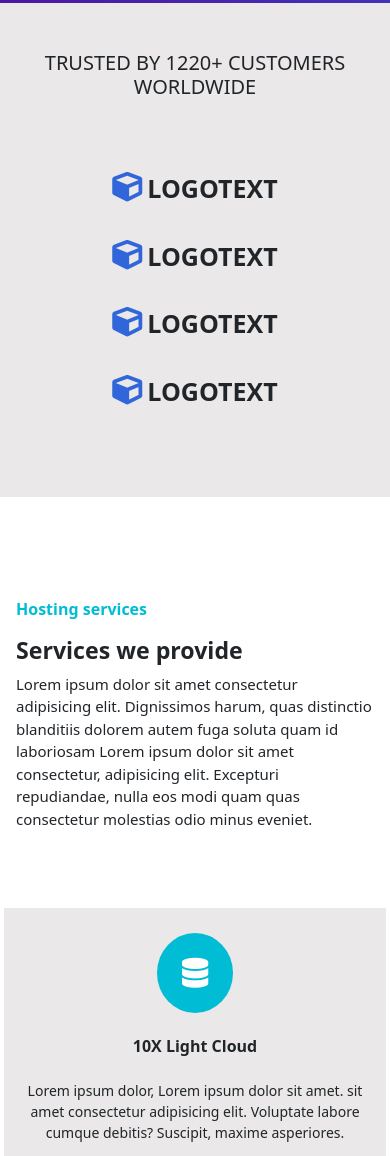
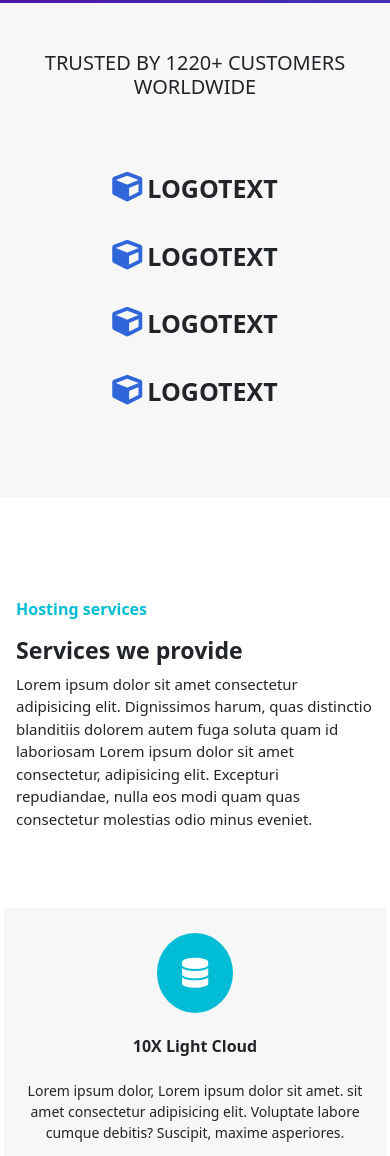
Before and after one commit to sourav-bytes/host, a plain HTML site: page index.html in a window 390 px wide. Shown: the part 841-1997 px from the top of the page. Drawn offline with Linux system fonts and the light colour scheme.

Commit message:
Update project14.css

```diff
--- a/project14.css
+++ b/project14.css
@@ -58,7 +58,7 @@
     padding-top: 130px;
 }
 .sec-2{
-    background:#eae8e8;
+    background:#F7F7F7;
 }
 .logotext{
     font-size: 25px;
@@ -81,7 +81,7 @@
     font-weight: bold;
 }
 .services{
-    background-color: #eae8e8;
+    background-color: #F7F7F7;
     margin: 0px 15px;
     padding: 25px 15px;
 }
@@ -152,7 +152,7 @@
     font-weight: 500;
 }
 .sec-6{
-    background: #eae8e8 ;
+    background: #F7F7F7 ;
 }
 .s6-textbox p{
     color: #00BCD5
@@ -239,7 +239,7 @@
         font-size: 35px;
     }
     .services {
-        background-color: #eae8e8;
+        background-color: #F7F7F7;
         margin: 10px 0px;
         padding: 25px 15px;
     }
```
